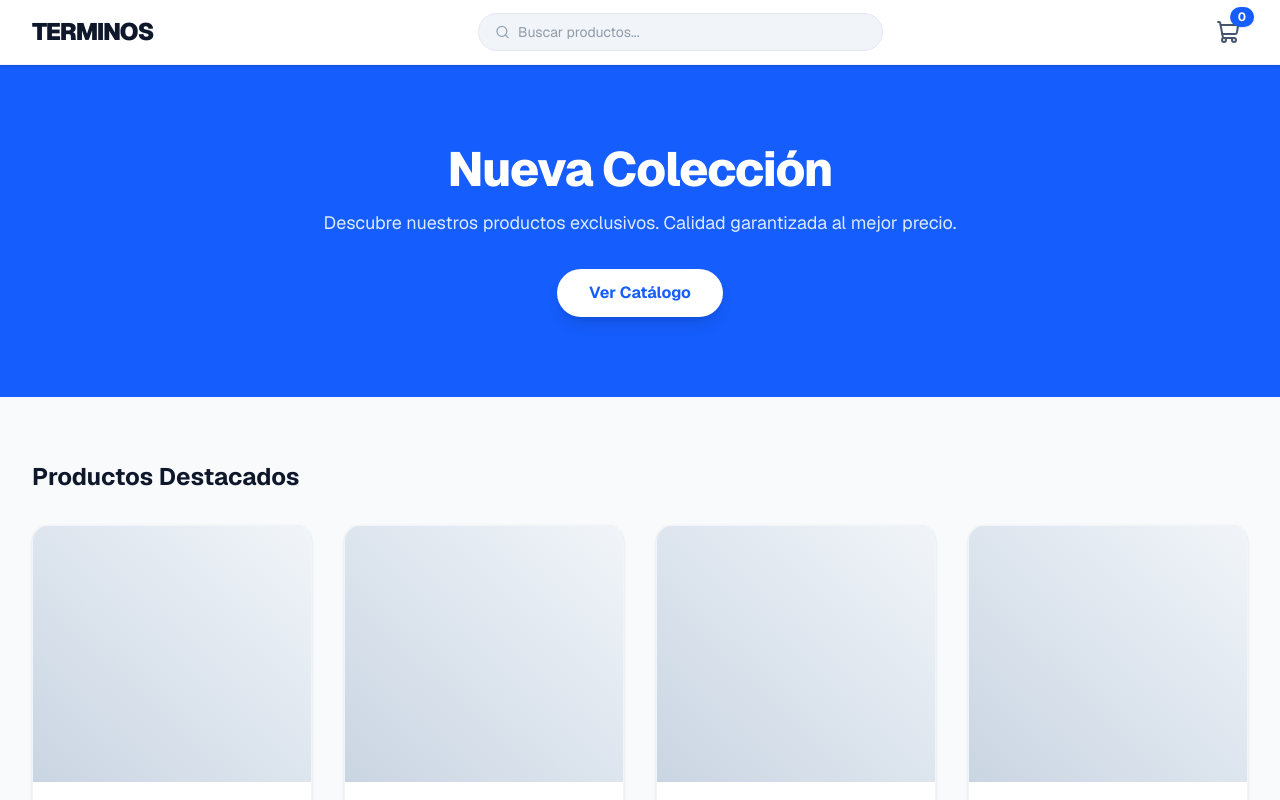
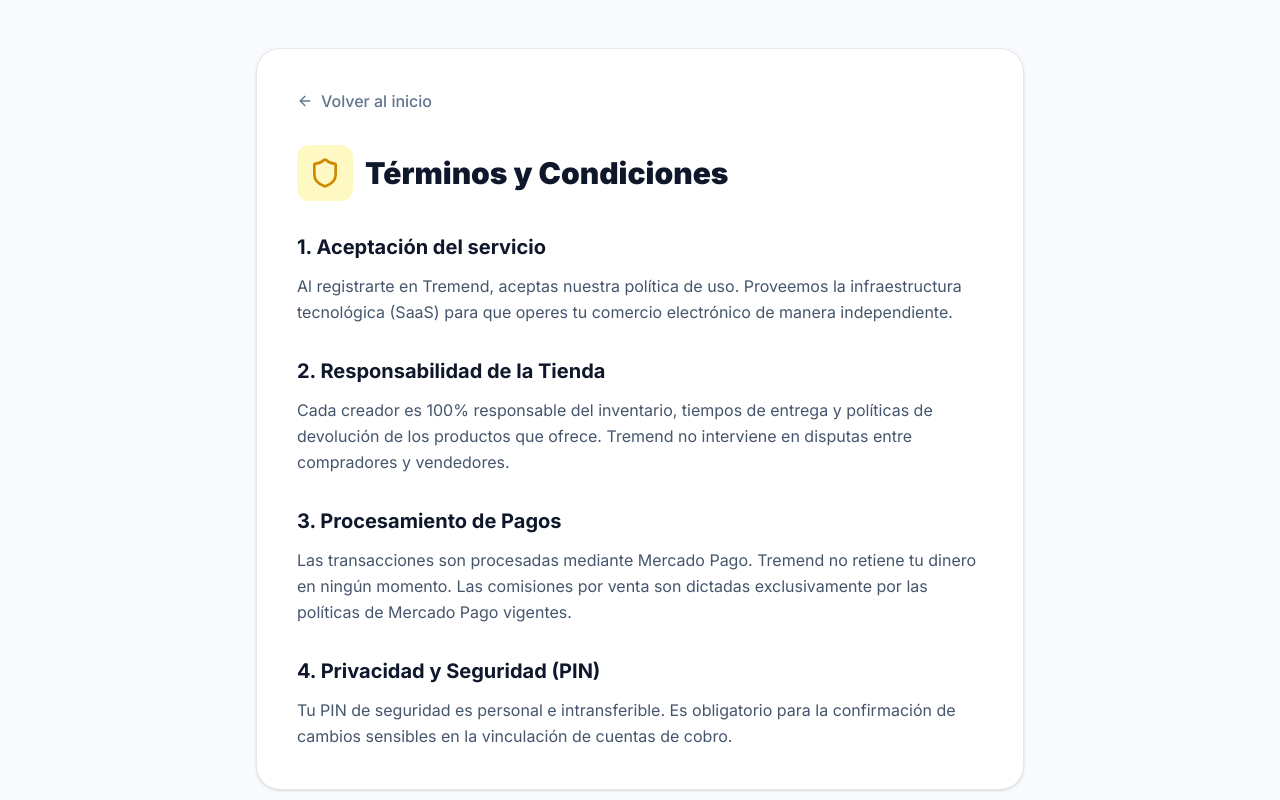
Before and after one commit to goncaloarias777-coder/Tremend, a Next.js app: page /terminos in a window 1280 px wide. Shown: the top 800 px of the page. Built offline with nearby package versions, Linux system fonts and the light colour scheme.

Commit message:
sh7: Middleware de seguridad, Layout global con Toaster y Pagina de Terminos

```diff
--- a/src/app/layout.tsx
+++ b/src/app/layout.tsx
@@ -1,29 +1,27 @@
-import type { Metadata } from "next";
-import { Geist, Geist_Mono } from "next/font/google";
-import "./globals.css";
+import type { Metadata } from 'next';
+import { Inter } from 'next/font/google';
+import './globals.css';
+import { Toaster } from 'sonner';
 
-const geistSans = Geist({
-  variable: "--font-geist-sans",
-  subsets: ["latin"],
-});
-
-const geistMono = Geist_Mono({
-  variable: "--font-geist-mono",
-  subsets: ["latin"],
-});
+const inter = Inter({ subsets: ['latin'] });
 
 export const metadata: Metadata = {
-  title: "Create Next App",
-  description: "Generated by create next app",
+  title: 'Tremend | Crea tu tienda online en minutos',
+  description: 'Diseña tu tienda, sube tus productos y cobra con Mercado Pago automáticamente.',
 };
 
-export default function RootLayout({ children }: LayoutProps<"/">) {
+export default function RootLayout({
+  children,
+}: {
+  children: React.ReactNode;
+}) {
   return (
-    <html
-      lang="en"
-      className={`${geistSans.variable} ${geistMono.variable} h-full antialiased`}
-    >
-      <body className="min-h-full flex flex-col">{children}</body>
+    <html lang="es" className="scroll-smooth">
+      <body className={inter.className}>
+        {children}
+        {/* Componente de notificaciones globales (Sonner) */}
+        <Toaster richColors position="top-center" closeButton />
+      </body>
     </html>
   );
 }
--- /dev/null
+++ b/src/app/terminos/page.tsx
@@ -0,0 +1,41 @@
+import Link from 'next/link';
+import { ArrowLeft, Shield } from 'lucide-react';
+
+export default function TerminosPage() {
+  return (
+    <div className="min-h-screen bg-slate-50 py-12 px-4 sm:px-6">
+      <div className="max-w-3xl mx-auto bg-white p-10 rounded-3xl shadow-sm border border-slate-200">
+        <Link href="/" className="inline-flex items-center text-slate-500 hover:text-slate-900 mb-8 transition-colors font-medium">
+          <ArrowLeft className="w-4 h-4 mr-2" /> Volver al inicio
+        </Link>
+
+        <div className="flex items-center gap-3 mb-8">
+          <div className="bg-yellow-100 p-3 rounded-xl"><Shield className="text-yellow-600 w-8 h-8" /></div>
+          <h1 className="text-3xl font-black text-slate-900">Términos y Condiciones</h1>
+        </div>
+
+        <div className="space-y-8 text-slate-600 leading-relaxed">
+          <section>
+            <h2 className="text-xl font-bold text-slate-900 mb-3">1. Aceptación del servicio</h2>
+            <p>Al registrarte en Tremend, aceptas nuestra política de uso. Proveemos la infraestructura tecnológica (SaaS) para que operes tu comercio electrónico de manera independiente.</p>
+          </section>
+
+          <section>
+            <h2 className="text-xl font-bold text-slate-900 mb-3">2. Responsabilidad de la Tienda</h2>
+            <p>Cada creador es 100% responsable del inventario, tiempos de entrega y políticas de devolución de los productos que ofrece. Tremend no interviene en disputas entre compradores y vendedores.</p>
+          </section>
+
+          <section>
+            <h2 className="text-xl font-bold text-slate-900 mb-3">3. Procesamiento de Pagos</h2>
+            <p>Las transacciones son procesadas mediante Mercado Pago. Tremend no retiene tu dinero en ningún momento. Las comisiones por venta son dictadas exclusivamente por las políticas de Mercado Pago vigentes.</p>
+          </section>
+
+          <section>
+            <h2 className="text-xl font-bold text-slate-900 mb-3">4. Privacidad y Seguridad (PIN)</h2>
+            <p>Tu PIN de seguridad es personal e intransferible. Es obligatorio para la confirmación de cambios sensibles en la vinculación de cuentas de cobro.</p>
+          </section>
+        </div>
+      </div>
+    </div>
+  );
+}
--- /dev/null
+++ b/src/middleware.ts
@@ -0,0 +1,57 @@
+import { createServerClient, type CookieOptions } from '@supabase/ssr'
+import { NextResponse, type NextRequest } from 'next/server'
+
+export async function middleware(request: NextRequest) {
+  let response = NextResponse.next({
+    request: {
+      headers: request.headers,
+    },
+  })
+
+  const supabase = createServerClient(
+    process.env.NEXT_PUBLIC_SUPABASE_URL!,
+    process.env.NEXT_PUBLIC_SUPABASE_ANON_KEY!,
+    {
+      cookies: {
+        get(name: string) {
+          return request.cookies.get(name)?.value
+        },
+        set(name: string, value: string, options: CookieOptions) {
+          request.cookies.set({ name, value, ...options })
+          response = NextResponse.next({
+            request: { headers: request.headers },
+          })
+          response.cookies.set({ name, value, ...options })
+        },
+        remove(name: string, options: CookieOptions) {
+          request.cookies.set({ name, value: '', ...options })
+          response = NextResponse.next({
+            request: { headers: request.headers },
+          })
+          response.cookies.set({ name, value: '', ...options })
+        },
+      },
+    }
+  )
+
+  const { data: { user } } = await supabase.auth.getUser()
+
+  // Proteger rutas del dashboard y crear-tienda (Redirige al login si no hay sesión)
+  const isProtectedRoute = request.nextUrl.pathname.startsWith('/dashboard') || request.nextUrl.pathname.startsWith('/crear-tienda');
+
+  if (isProtectedRoute && !user) {
+    return NextResponse.redirect(new URL('/login', request.url))
+  }
+
+  // Si está logueado y trata de ir al login o registro, lo mandamos al dashboard
+  const isAuthRoute = request.nextUrl.pathname.startsWith('/login') || request.nextUrl.pathname.startsWith('/registro');
+  if (isAuthRoute && user) {
+    return NextResponse.redirect(new URL('/dashboard', request.url))
+  }
+
+  return response
+}
+
+export const config = {
+  matcher: ['/((?!_next/static|_next/image|favicon.ico|.*\\.(?:svg|png|jpg|jpeg|gif|webp)$).*)'],
+}
```
